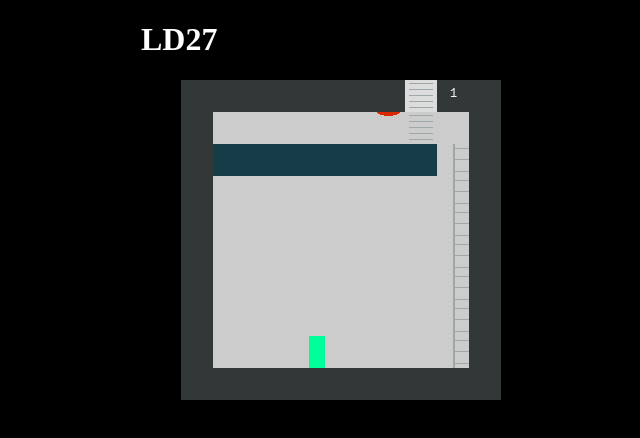
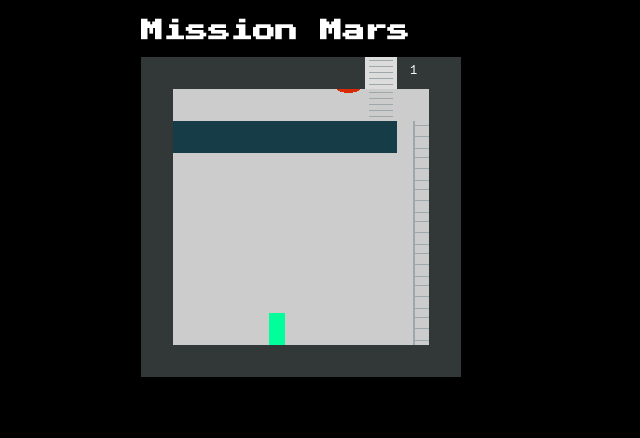
Before and after one commit to gre/ld27, a plain HTML site: page index.html in a window 1280 px wide. Shown: the whole page, without its empty margins (299-939 px from the left). Drawn offline with Linux system fonts and the light colour scheme.

Commit message:
Begin refactoring

```diff
--- a/index.html
+++ b/index.html
@@ -5,12 +5,14 @@
     <title>LD27</title>
     <link rel="stylesheet" href="style/main.css" />
     <link rel="shortcut icon" href="images/favicon.ico" />
+<link href='http://fonts.googleapis.com/css?family=Press+Start+2P' rel='stylesheet' type='text/css'>
+
     <meta name="description" content="">
     <meta name="viewport" content="width=device-width, initial-scale=1">
   </head>
   <body>
     <div id="wrapper">
-      <h1>LD27</h1>
+      <h1>Mission Mars</h1>
       <div id="game"></div>
     </div>
     <script type="text/javascript" src="vendors/zepto.min.js"></script>
--- a/src/game/render.js
+++ b/src/game/render.js
@@ -47,22 +47,12 @@
     }
   });
 
-  g.GameRender = Backbone.View.extend({
+  g.GameScene = Backbone.View.extend({
     initialize: function (opts) {
-      this.el.innerHTML = "";
       this.width = opts.width;
       this.height = opts.height;
       this.levelTransitionDuration = opts.levelTransitionDuration || 500;
-      this.renderer = PIXI.autoDetectRenderer(this.width, this.height);
-      this.el.appendChild(this.renderer.view);
       this.listenTo(this.model, "change:level", this.onLevelChange);
-      //this.initialStage();
-      this.gameStage();
-    },
-    initialStage: function () {
-      this.stage = new PIXI.Stage(0xFF00FF);
-    },
-    gameStage: function () {
       this.stage = new PIXI.Stage(0x000000);
     },
     onLevelChange: function () {
@@ -79,7 +69,7 @@
       });
       this.stage.addChild(this.level.display);
     },
-    render: function () {
+    render: function (renderer) {
       var levelTransitionDuration = this.levelTransitionDuration;
 
       if (this.oldLevel) {
@@ -95,8 +85,27 @@
       }
 
       this.level.render();
-      this.renderer.render(this.stage);
+      renderer.render(this.stage);
     }
   });
 
+  g.Render = Backbone.View.extend({
+    initialize: function (opts) {
+      this.el.innerHTML = "";
+      this.width = opts.width;
+      this.height = opts.height;
+      this.levelTransitionDuration = opts.levelTransitionDuration || 500;
+      this.renderer = PIXI.autoDetectRenderer(this.width, this.height);
+      this.el.appendChild(this.renderer.view);
+    },
+    setScene: function (scene) {
+      this.scene = scene;
+    },
+    render: function () {
+      this.scene && this.scene.render(this.renderer);
+    }
+  });
+
+
+
 }(window._game));
--- a/src/main.js
+++ b/src/main.js
@@ -4,6 +4,12 @@ var stop;
 
 var DEFAULT_GRAVITY = 0.001;
 var DEFAULT_SLIDE = 0.5;
+
+var render = new g.Render({
+  el: document.getElementById("game"),
+  width: 320,
+  height: 320
+});
 
 var currentLevel = 0;
 
@@ -332,18 +338,13 @@ game.on("player-exit", function () {
   game.set("level", levels.at(++currentLevel));
 });
 
-game.on("change:game-over", function (model, text) {
-  stop = true;
-  alert("Game Over: "+text);
+var gameScene = new g.GameScene({
+  model: game,
+  width: render.width,
+  height: render.height
 });
 
-var render = new g.GameRender({
-  model: game,
-  el: document.getElementById("game"),
-  width: 400,
-  height: 320
-});
-
+function startGame () {
   var startTime = +new Date();
   var lastTime = 0;
   function loop () {
@@ -360,5 +361,16 @@ function loop () {
   game.set("player", player);
   game.set("level", levels.at(currentLevel));
   loop();
+}
+
+render.setScene(gameScene);
+
+game.on("change:game-over", function (model, text) {
+  stop = true;
+  alert("Game Over: "+text);
+  window.location.reload();
+});
+
+startGame();
 
 }(window._game));
--- a/style/main.css
+++ b/style/main.css
@@ -1,6 +1,11 @@
 body {
   background: #000;
   color: #fff;
+  font-family: 'Press Start 2P';
+}
+
+h1 {
+  font-size: 1.4em;
 }
 
 #wrapper {
```
Lines whose indentation alone changed are shown as unchanged.
